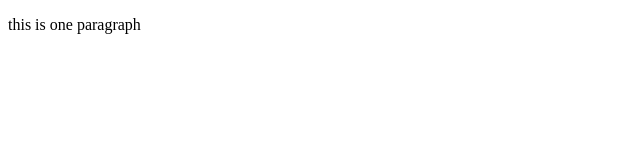
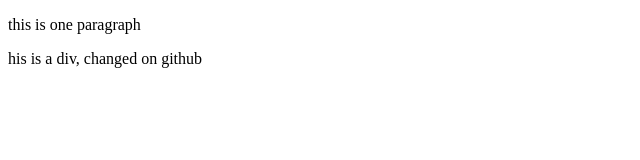
Before and after one commit to SwanandNabar/example, a plain HTML site: page index.html in a window 1280 px wide. Shown: the whole page, without its empty margins (0-640 px from the left). Drawn offline with Linux system fonts and the light colour scheme.

Commit message:
Update index.html

```diff
--- a/index.html
+++ b/index.html
@@ -5,5 +5,6 @@
 </head>
 <body>
 <p>this is one paragraph</p>
+	<div>his is a div, changed on github</div>
 </body>
 </html>
```
